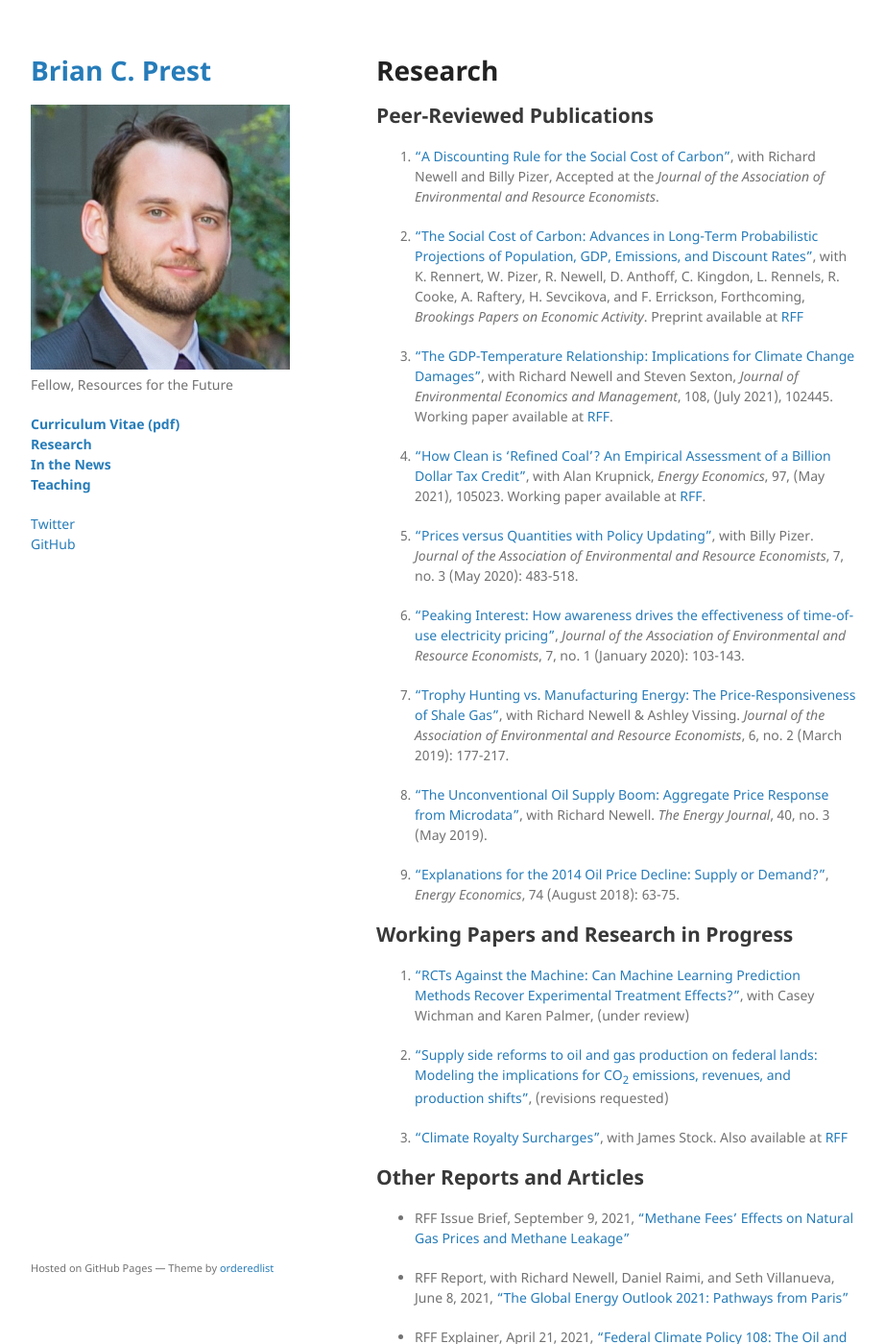
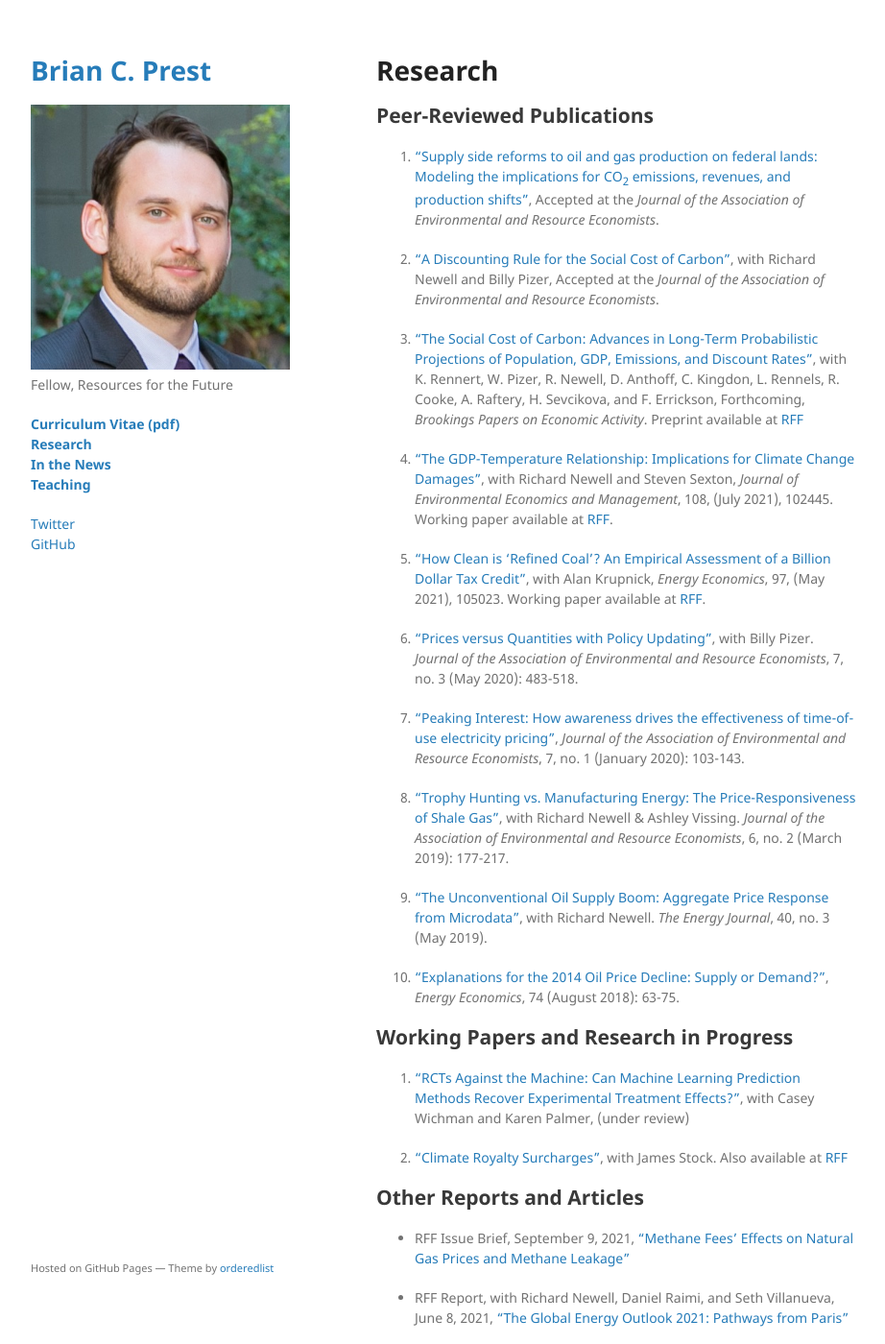
Before and after one commit to bprest/bprest.github.io, a Jekyll site: the page built from research.md, in a window 1280 px wide and 1400 px high. Shown: the whole window at 96% size, without its empty margins (178-1100 px from the left). Built offline with Jekyll 4.4.1, drawn with Linux system fonts in a browser that asks for light colours; our own code applies the rules of GitHub Pages for plain Markdown files.

Commit message:
Federal oil and gas paper accepted

```diff
--- a/research.md
+++ b/research.md
@@ -5,6 +5,8 @@ layout: default
 # Research
 
 ## Peer-Reviewed Publications
+
+1. [“Supply side reforms to oil and gas production on federal lands: Modeling the implications for CO<sub>2</sub> emissions, revenues, and production shifts”](https://www.rff.org/publications/working-papers/supply-side-reforms-oil-and-gas-production-federal-lands/), Accepted at the _Journal of the Association of Environmental and Resource Economists_.
 
 1. [“A Discounting Rule for the Social Cost of Carbon”](https://www.rff.org/publications/working-papers/a-discounting-rule-for-the-social-cost-of-carbon/), with Richard Newell and Billy Pizer, Accepted at the _Journal of the Association of Environmental and Resource Economists_.
 
@@ -27,8 +29,6 @@ layout: default
 ## Working Papers and Research in Progress
 
 1. ["RCTs Against the Machine: Can Machine Learning Prediction Methods Recover Experimental Treatment Effects?"](https://www.rff.org/publications/working-papers/rcts-against-the-machine-can-machine-learning-prediction-methods-recover-experimental-treatment-effects/), with Casey Wichman and Karen Palmer, (under review)
-
-1. [“Supply side reforms to oil and gas production on federal lands: Modeling the implications for CO<sub>2</sub> emissions, revenues, and production shifts”](https://www.rff.org/publications/working-papers/supply-side-reforms-oil-and-gas-production-federal-lands/), (revisions requested)
 
 1. ["Climate Royalty Surcharges"](https://www.nber.org/papers/w28564), with James Stock. Also available at [RFF](https://www.rff.org/publications/working-papers/climate-royalty-surcharges/)
 
```
